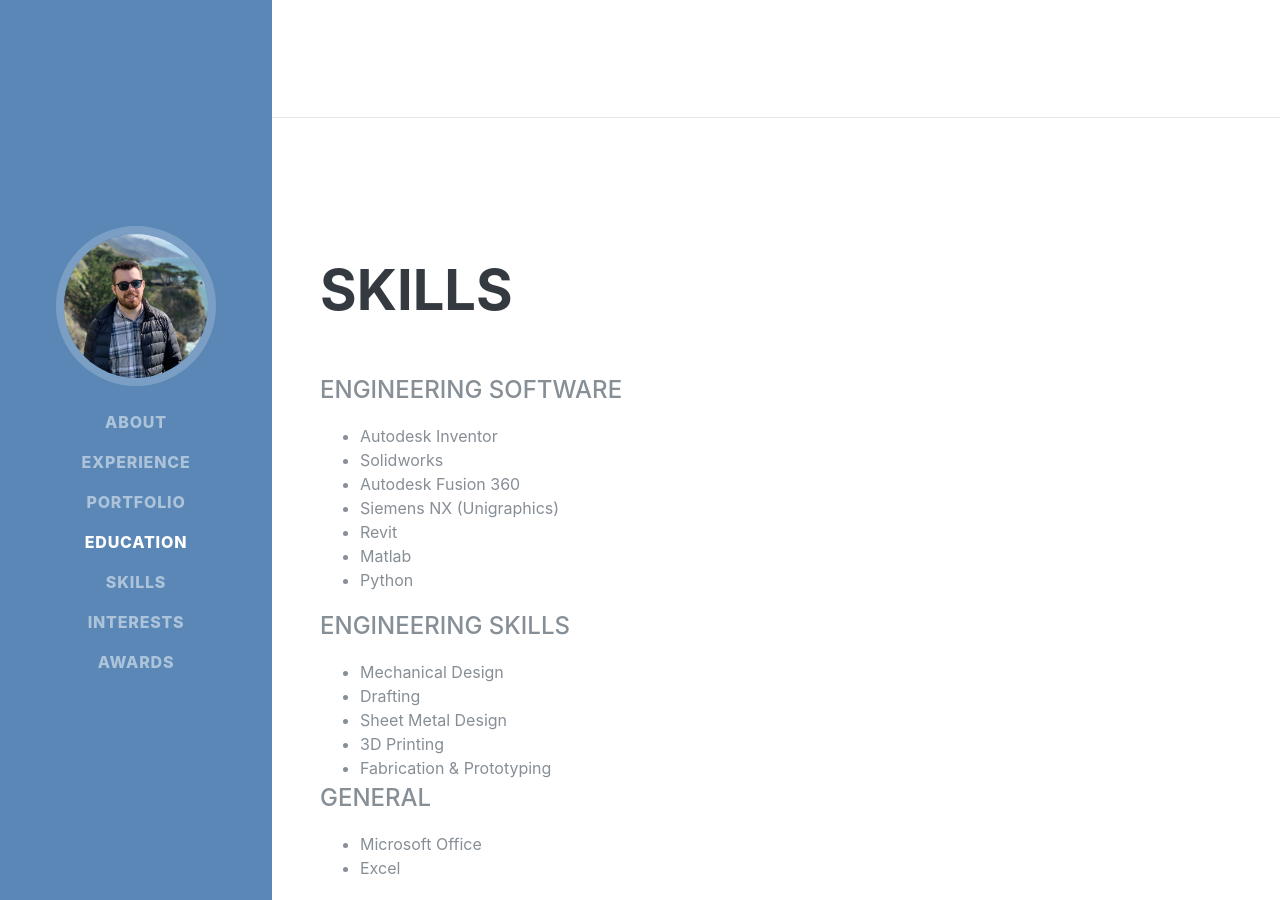
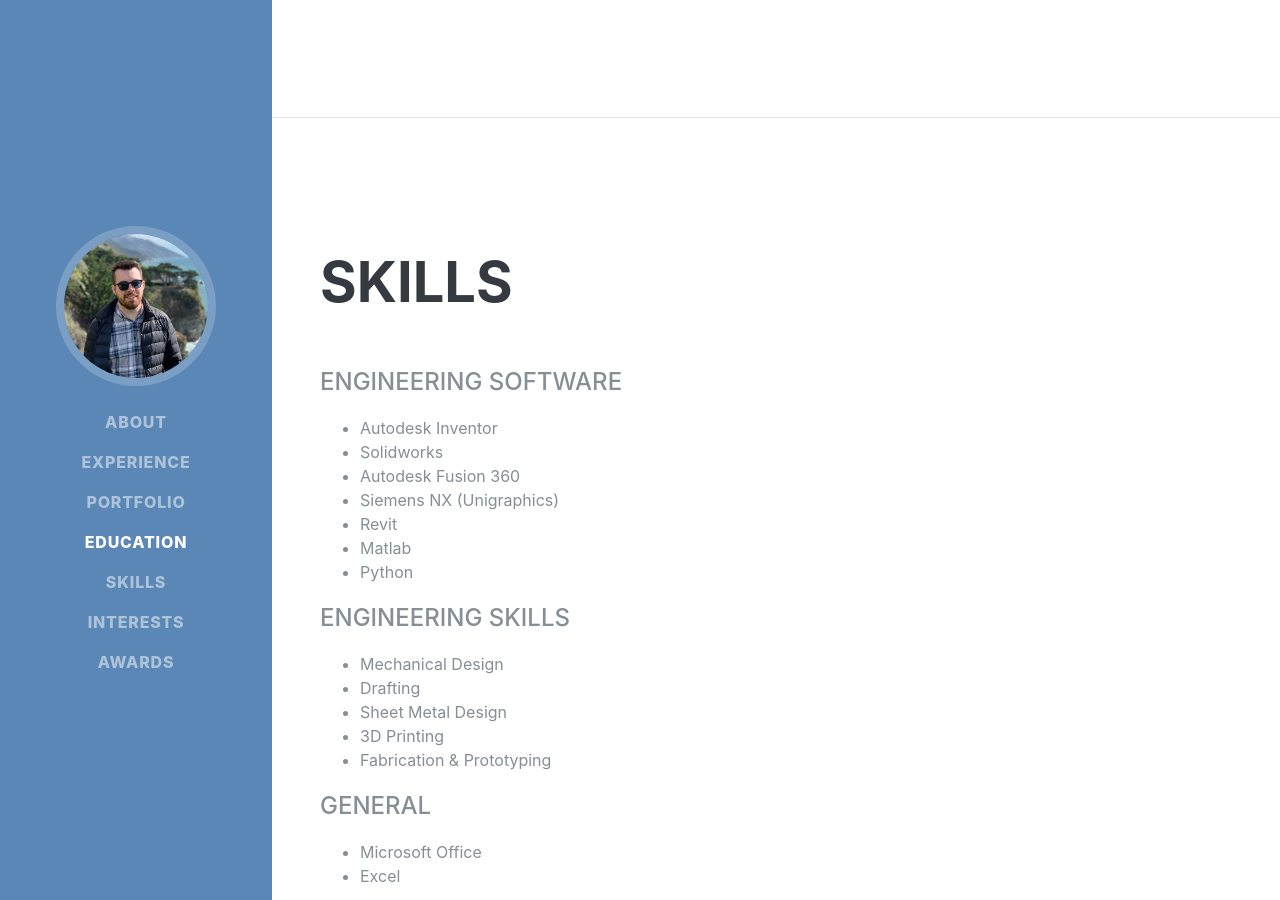
Before and after one commit to jkflorek/jkflorek.github.io, a Jekyll site: the page resume/index.html, which Jekyll copies as it is, in a window 1280 px wide and 900 px high, scrolled down 4076 px. Built offline with Jekyll 4.4.1, drawn with Linux system fonts in a browser that asks for light colours; some web fonts are replaced.

Commit message:
Update index.html

```diff
--- a/resume/index.html
+++ b/resume/index.html
@@ -273,9 +273,8 @@
           <li>Python</li>
         </ul>
 
-
         <div class="subheading mb-3">Engineering Skills</div>
-        <ul class="mb-0">
+        <ul>
           <li>Mechanical Design</li>
           <li>Drafting</li>
           <li>Sheet Metal Design</li>
```
